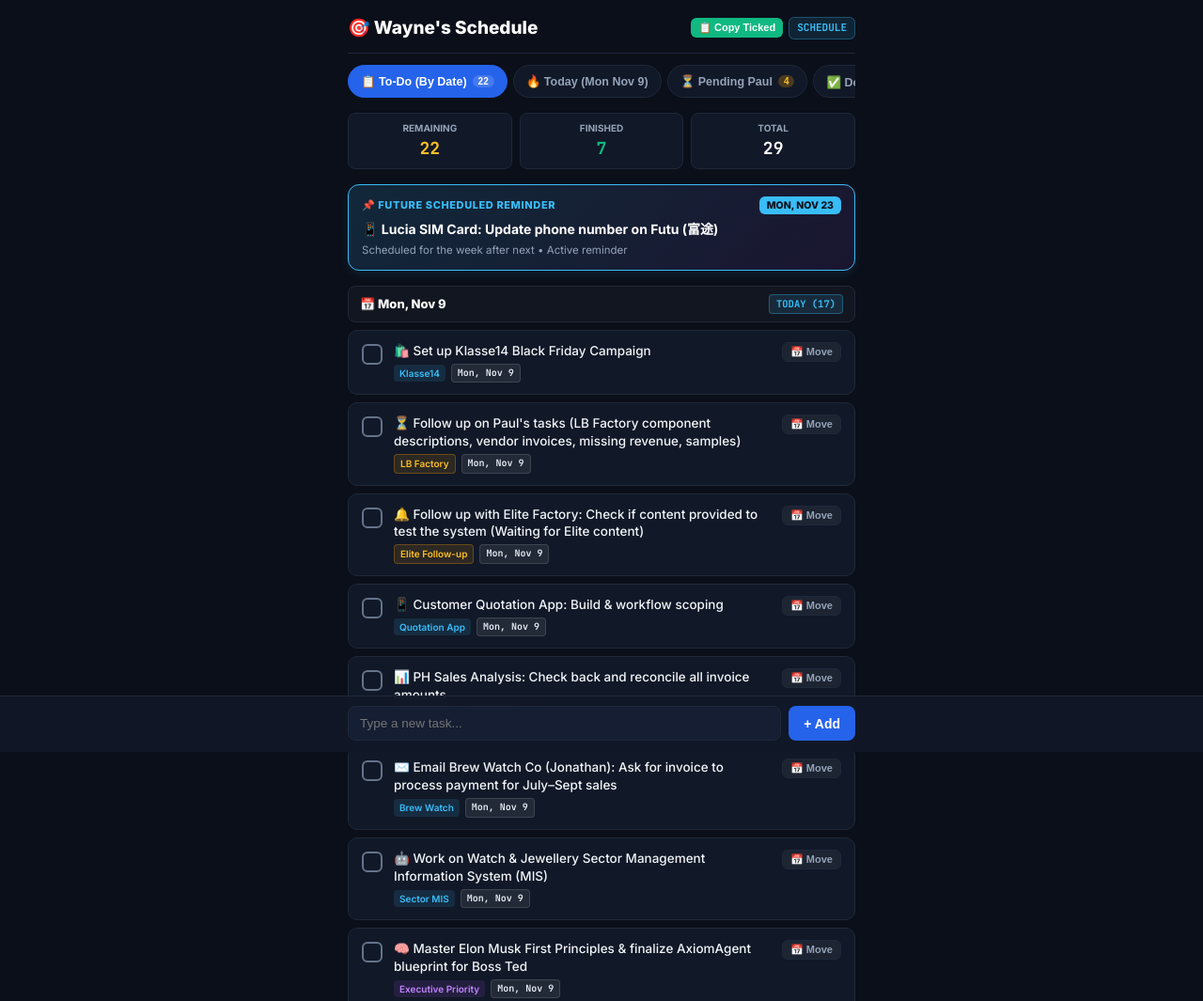
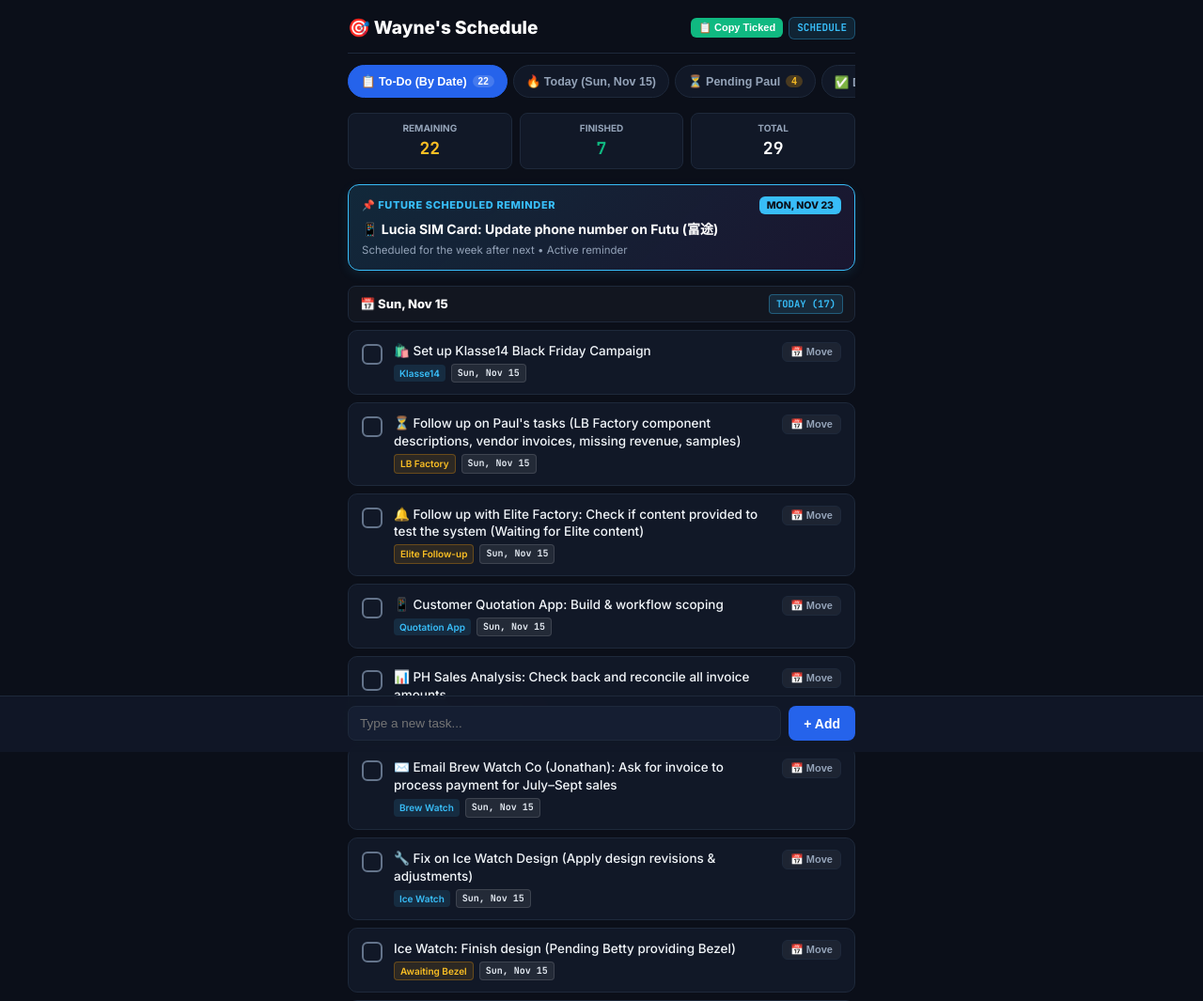
Before and after one commit to TopKlasseProgram/wayne-weekly-todo, a plain HTML site: page index.html in a window 1280 px wide. Shown: the top 1065 px of the page at 94% size. Drawn offline with Linux system fonts and the light colour scheme.

Commit message:
fix: calibrate calendar to Today Sun Nov 15 and upcoming week

```diff
--- a/index.html
+++ b/index.html
@@ -512,7 +512,7 @@
         <span class="badge-count" id="badgeActive">0</span>
       </button>
       <button class="t-btn" id="tabToday" onclick="switchView('today')">
-        <span>🔥 Today (Mon Nov 9)</span>
+        <span id="tabTodayLabel">🔥 Today</span>
       </button>
       <button class="t-btn" id="tabPaul" onclick="switchView('paul')">
         <span>⏳ Pending Paul</span>
@@ -667,46 +667,42 @@
   <script>
     // Master Task List Strictly Structured with Exact Dates
     const masterSchedule = [
-      // MONDAY, NOV 9 (TODAY - INCLUDES ALL ACTIVE / CARRIED OVER TASKS)
-      { id: 'mo_k14_bf', dateKey: 'Mon, Nov 9', datePill: 'p-today', dayStatus: 'TODAY', text: '🛍️ Set up Klasse14 Black Friday Campaign', tag: 'Klasse14', type: 'w', done: false },
-      { id: 'mo_paul_follow', dateKey: 'Mon, Nov 9', datePill: 'p-today', dayStatus: 'TODAY', text: '⏳ Follow up on Paul\'s tasks (LB Factory component descriptions, vendor invoices, missing revenue, samples)', tag: 'LB Factory', type: 'hold', done: false },
-      { id: 'mo_elite_remind', dateKey: 'Mon, Nov 9', datePill: 'p-today', dayStatus: 'TODAY', text: '🔔 Follow up with Elite Factory: Check if content provided to test the system (Waiting for Elite content)', tag: 'Elite Follow-up', type: 'hold', done: false },
-      { id: 'mo_quote_app', dateKey: 'Mon, Nov 9', datePill: 'p-today', dayStatus: 'TODAY', text: '📱 Customer Quotation App: Build & workflow scoping', tag: 'Quotation App', type: 'w', done: false },
-      { id: 'mo_ph_sales', dateKey: 'Mon, Nov 9', datePill: 'p-today', dayStatus: 'TODAY', text: '📊 PH Sales Analysis: Check back and reconcile all invoice amounts', tag: 'PH Factory', type: 'w', done: false },
-      { id: 'mo_brew_email', dateKey: 'Mon, Nov 9', datePill: 'p-today', dayStatus: 'TODAY', text: '✉️ Email Brew Watch Co (Jonathan): Ask for invoice to process payment for July–Sept sales', tag: 'Brew Watch', type: 'w', done: false },
+      // TODAY (SUN, NOV 15 / UPCOMING WEEK MON, NOV 16) - ALL ACTIVE PENDING TASKS
+      { id: 'mo_k14_bf', dateKey: 'Sun, Nov 15', datePill: 'p-today', dayStatus: 'TODAY', text: '🛍️ Set up Klasse14 Black Friday Campaign', tag: 'Klasse14', type: 'w', done: false },
+      { id: 'mo_paul_follow', dateKey: 'Sun, Nov 15', datePill: 'p-today', dayStatus: 'TODAY', text: '⏳ Follow up on Paul\'s tasks (LB Factory component descriptions, vendor invoices, missing revenue, samples)', tag: 'LB Factory', type: 'hold', done: false },
+      { id: 'mo_elite_remind', dateKey: 'Sun, Nov 15', datePill: 'p-today', dayStatus: 'TODAY', text: '🔔 Follow up with Elite Factory: Check if content provided to test the system (Waiting for Elite content)', tag: 'Elite Follow-up', type: 'hold', done: false },
+      { id: 'mo_quote_app', dateKey: 'Sun, Nov 15', datePill: 'p-today', dayStatus: 'TODAY', text: '📱 Customer Quotation App: Build & workflow scoping', tag: 'Quotation App', type: 'w', done: false },
+      { id: 'mo_ph_sales', dateKey: 'Sun, Nov 15', datePill: 'p-today', dayStatus: 'TODAY', text: '📊 PH Sales Analysis: Check back and reconcile all invoice amounts', tag: 'PH Factory', type: 'w', done: false },
+      { id: 'mo_brew_email', dateKey: 'Sun, Nov 15', datePill: 'p-today', dayStatus: 'TODAY', text: '✉️ Email Brew Watch Co (Jonathan): Ask for invoice to process payment for July–Sept sales', tag: 'Brew Watch', type: 'w', done: false },
+      { id: 'mo_ice_watch_fix', dateKey: 'Sun, Nov 15', datePill: 'p-today', dayStatus: 'TODAY', text: '🔧 Fix on Ice Watch Design (Apply design revisions & adjustments)', tag: 'Ice Watch', type: 'w', done: false },
+      { id: 'w_ice_watch', dateKey: 'Sun, Nov 15', datePill: 'p-today', dayStatus: 'TODAY', text: 'Ice Watch: Finish design (Pending Betty providing Bezel)', tag: 'Awaiting Bezel', type: 'hold', done: false },
+      { id: 'sa_mis', dateKey: 'Sun, Nov 15', datePill: 'p-today', dayStatus: 'TODAY', text: '🤖 Work on Watch & Jewellery Sector Management Information System (MIS)', tag: 'Sector MIS', type: 'w', done: false },
+      { id: 'sa_fp_ted', dateKey: 'Sun, Nov 15', datePill: 'p-today', dayStatus: 'TODAY', text: '🧠 Master Elon Musk First Principles & finalize AxiomAgent blueprint for Boss Ted', tag: 'Executive Priority', type: 'rd', done: false },
+      { id: 'fr_late_ship', dateKey: 'Sun, Nov 15', datePill: 'p-today', dayStatus: 'TODAY', text: '📦 Late Shipment Audit System: Kick off root-cause analysis (factory vs client hold)', tag: 'Late Ship Audit', type: 'w', done: false },
+      { id: 'w_movt', dateKey: 'Sun, Nov 15', datePill: 'p-today', dayStatus: 'TODAY', text: '🔒 Japanese Movement Price Comparison: Compare attached prices vs our price list (Confidential)', tag: 'Confidential', type: 'rd', done: false },
+      { id: 'w_ph_ob', dateKey: 'Sun, Nov 15', datePill: 'p-today', dayStatus: 'TODAY', text: '🛠️ Fix OB Reports for PH Factory', tag: 'PH Factory', type: 'w', done: false },
+      { id: 'w_lb_deliv', dateKey: 'Sun, Nov 15', datePill: 'p-today', dayStatus: 'TODAY', text: '⚙️ LB Production Component Delivery Fix', tag: 'LB Factory', type: 'w', done: false },
+      { id: 'w_betty_disney', dateKey: 'Sun, Nov 15', datePill: 'p-today', dayStatus: 'TODAY', text: '🎨 Betty Disney Design (Concept Development)', tag: 'Design', type: 'w', done: false },
+      { id: 'w_anita', dateKey: 'Sun, Nov 15', datePill: 'p-today', dayStatus: 'TODAY', text: 'Help Anita: Ask replenishment & new products from OB report', tag: 'Work', type: 'w', done: false },
+      { id: 'su_design_2034', dateKey: 'Sun, Nov 15', datePill: 'p-today', dayStatus: 'TODAY', text: '🎨 Design Ice Watch & Klasse14 (K14) using 2034 movement', tag: 'Design / K14', type: 'w', done: false },
 
-      // CARRIED OVER FROM NOV 7 & 8 (NEVER LOST)
-      { id: 'sa_mis', dateKey: 'Mon, Nov 9', datePill: 'p-today', dayStatus: 'TODAY', text: '🤖 Work on Watch & Jewellery Sector Management Information System (MIS)', tag: 'Sector MIS', type: 'w', done: false },
-      { id: 'sa_fp_ted', dateKey: 'Mon, Nov 9', datePill: 'p-today', dayStatus: 'TODAY', text: '🧠 Master Elon Musk First Principles & finalize AxiomAgent blueprint for Boss Ted', tag: 'Executive Priority', type: 'rd', done: false },
-      { id: 'fr_late_ship', dateKey: 'Mon, Nov 9', datePill: 'p-today', dayStatus: 'TODAY', text: '📦 Late Shipment Audit System: Kick off root-cause analysis (factory vs client hold)', tag: 'Late Ship Audit', type: 'w', done: false },
-      { id: 'w_movt', dateKey: 'Mon, Nov 9', datePill: 'p-today', dayStatus: 'TODAY', text: '🔒 Japanese Movement Price Comparison: Compare attached prices vs our price list (Confidential)', tag: 'Confidential', type: 'rd', done: false },
-      { id: 'w_ph_ob', dateKey: 'Mon, Nov 9', datePill: 'p-today', dayStatus: 'TODAY', text: '🛠️ Fix OB Reports for PH Factory', tag: 'PH Factory', type: 'w', done: false },
-      { id: 'w_lb_deliv', dateKey: 'Mon, Nov 9', datePill: 'p-today', dayStatus: 'TODAY', text: '⚙️ LB Production Component Delivery Fix', tag: 'LB Factory', type: 'w', done: false },
-      { id: 'w_betty_disney', dateKey: 'Mon, Nov 9', datePill: 'p-today', dayStatus: 'TODAY', text: '🎨 Betty Disney Design (Concept Development)', tag: 'Design', type: 'w', done: false },
-      { id: 'mo_ice_watch_fix', dateKey: 'Mon, Nov 9', datePill: 'p-today', dayStatus: 'TODAY', text: '🔧 Fix on Ice Watch Design (Apply design revisions & adjustments)', tag: 'Ice Watch', type: 'w', done: false },
-      { id: 'w_ice_watch', dateKey: 'Mon, Nov 9', datePill: 'p-today', dayStatus: 'TODAY', text: 'Ice Watch: Finish design (Pending Betty providing Bezel)', tag: 'Awaiting Bezel', type: 'hold', done: false },
-      { id: 'w_anita', dateKey: 'Mon, Nov 9', datePill: 'p-today', dayStatus: 'TODAY', text: 'Help Anita: Ask replenishment & new products from OB report', tag: 'Work', type: 'w', done: false },
-      { id: 'su_design_2034', dateKey: 'Mon, Nov 9', datePill: 'p-today', dayStatus: 'TODAY', text: '🎨 Design Ice Watch & Klasse14 (K14) using 2034 movement', tag: 'Design / K14', type: 'w', done: false },
+      // THIS COMING WEEK (MON, NOV 16 - WED, NOV 18)
+      { id: 'tu_ted_meeting', dateKey: 'Mon, Nov 16', datePill: 'p-tomorrow', dayStatus: 'TOMORROW', text: '🤝 Meeting with Boss Ted: Review R&D-to-Production, First Principles, and propose Elite ERP', tag: 'Executive Meeting', type: 'rd', done: false },
+      { id: 'tu_qc_invoice_alert', dateKey: 'Mon, Nov 16', datePill: 'p-tomorrow', dayStatus: 'TOMORROW', text: '⚡ Setup "After QC to Invoice" automated alert pipeline for LB & PH factories', tag: 'LB / PH Alert', type: 'w', done: false },
+      { id: 'tu_ph_sales_cont', dateKey: 'Mon, Nov 16', datePill: 'p-tomorrow', dayStatus: 'TOMORROW', text: '📊 Continue PH Sales Analysis (Reconcile invoices & sales breakdown)', tag: 'PH Factory', type: 'w', done: false },
+      { id: 'we_ph_factory', dateKey: 'Wed, Nov 18', datePill: 'p-today', dayStatus: 'WEDNESDAY', text: '🏭 At PH Factory whole day (On-site production, engineering & operations review)', tag: 'Factory Visit', type: 'w', done: false },
 
-      // COMPLETED TASKS (SAVED IN DONE TAB)
+      // THE WEEK AFTER NEXT (WEEK OF NOV 23)
+      { id: 'w2_lucia_sim_futu', dateKey: 'Mon, Nov 23', datePill: 'p-tomorrow', dayStatus: 'WEEK AFTER NEXT', text: '📱 Lucia SIM Card: Update phone number on Futu (富途)', tag: 'Personal / Futu', type: 'p', done: false },
+
+      // COMPLETED ARCHIVE
       { id: 'fr_mgmt_timeline', dateKey: 'Sat, Nov 7', datePill: 'p-today', dayStatus: 'COMPLETED', text: '📊 Work on Action Timeline for Management & push to Operations Intelligence portal', tag: 'Operations Intel', type: 'w', done: true, completedAt: 'Completed' },
       { id: 'fr_ph_follow', dateKey: 'Sat, Nov 7', datePill: 'p-today', dayStatus: 'COMPLETED', text: 'Follow up on PH Factory action items & R&D conversion progress', tag: 'Work', type: 'w', done: true, completedAt: 'Completed' },
       { id: 'w_elite', dateKey: 'Sat, Nov 7', datePill: 'p-today', dayStatus: 'COMPLETED', text: '🚀 Finish up Elite Factory System at Lovable & send link out', tag: 'Lovable', type: 'w', done: true, completedAt: 'Completed' },
       { id: 'fr_elite_func', dateKey: 'Sat, Nov 7', datePill: 'p-today', dayStatus: 'COMPLETED', text: '⚙️ Elite Factory System: Update on Function & Feature Workflows', tag: 'Elite Factory', type: 'w', done: true, completedAt: 'Completed' },
       { id: 'w_rd', dateKey: 'Sat, Nov 7', datePill: 'p-today', dayStatus: 'COMPLETED', text: '🎯 Finish the R&D-to-Production conversion system', tag: 'R&D Sprint', type: 'rd', done: true, completedAt: 'Completed' },
       { id: 'w_timex_ph_price', dateKey: 'Sat, Nov 7', datePill: 'p-today', dayStatus: 'COMPLETED', text: '🏷️ Timex Sales Price for PH Factory', tag: 'Timex / PH', type: 'w', done: true, completedAt: 'Completed' },
-      { id: 'w_miyota_2034', dateKey: 'Sat, Nov 7', datePill: 'p-today', dayStatus: 'COMPLETED', text: '🔬 2034 Case Study for Miyota Movement', tag: 'Miyota', type: 'rd', done: true, completedAt: 'Completed' },
-
-      // TUESDAY, NOV 10 (TOMORROW)
-      { id: 'tu_ted_meeting', dateKey: 'Tue, Nov 10', datePill: 'p-tomorrow', dayStatus: 'TOMORROW', text: '🤝 Meeting with Boss Ted: Review R&D-to-Production, First Principles, and propose Elite ERP', tag: 'Executive Meeting', type: 'rd', done: false },
-      { id: 'tu_qc_invoice_alert', dateKey: 'Tue, Nov 10', datePill: 'p-tomorrow', dayStatus: 'TOMORROW', text: '⚡ Setup "After QC to Invoice" automated alert pipeline for LB & PH factories', tag: 'LB / PH Alert', type: 'w', done: false },
-      { id: 'tu_ph_sales_cont', dateKey: 'Tue, Nov 10', datePill: 'p-tomorrow', dayStatus: 'TOMORROW', text: '📊 Continue PH Sales Analysis (Reconcile invoices & sales breakdown)', tag: 'PH Factory', type: 'w', done: false },
-
-      // WEDNESDAY, NOV 11
-      { id: 'we_ph_factory', dateKey: 'Wed, Nov 11', datePill: 'p-today', dayStatus: 'WEDNESDAY', text: '🏭 At PH Factory whole day (On-site production, engineering & operations review)', tag: 'Factory Visit', type: 'w', done: false },
-
-      // THE WEEK AFTER NEXT (WEEK OF NOV 23)
-      { id: 'w2_lucia_sim_futu', dateKey: 'Mon, Nov 23', datePill: 'p-tomorrow', dayStatus: 'WEEK AFTER NEXT', text: '📱 Lucia SIM Card: Update phone number on Futu (富途)', tag: 'Personal / Futu', type: 'p', done: false }
+      { id: 'w_miyota_2034', dateKey: 'Sat, Nov 7', datePill: 'p-today', dayStatus: 'COMPLETED', text: '🔬 2034 Case Study for Miyota Movement', tag: 'Miyota', type: 'rd', done: true, completedAt: 'Completed' }
     ];
 
     let currentView = 'active';
@@ -1073,6 +1069,10 @@
         if (bPaul) bPaul.innerText = pPend;
       }
 
+      const todayStr = 'Sun, Nov 15';
+      const tabLabel = document.getElementById('tabTodayLabel');
+      if (tabLabel) tabLabel.innerText = `🔥 Today (${todayStr})`;
+
       if (currentView === 'active') {
         if (activeTasks.length === 0) {
           container.innerHTML = '<div class="empty-box">🎉 All tasks are completed! Everything is moved to the Done tab.</div>';
@@ -1099,15 +1099,15 @@
 
         renderGroupedByDate(activeTasks, container);
       } else if (currentView === 'today') {
-        const todayTasks = activeTasks.filter(t => t.dateKey === 'Mon, Nov 9');
+        const todayTasks = activeTasks.filter(t => t.dateKey === todayStr);
         if (todayTasks.length === 0) {
-          container.innerHTML = '<div class="empty-box">🎉 All of today\'s tasks are completed!</div>';
+          container.innerHTML = `<div class="empty-box">🎉 All of today's tasks (${todayStr}) are completed!</div>`;
         } else {
           renderGroupedByDate(todayTasks, container);
         }
 
         // Also display upcoming reminders (e.g. Nov 23 Futu update) below today's list
-        const upcomingTasks = activeTasks.filter(t => t.dateKey !== 'Mon, Nov 9');
+        const upcomingTasks = activeTasks.filter(t => t.dateKey !== todayStr);
         if (upcomingTasks.length > 0) {
           const upSec = document.createElement('div');
           upSec.style.cssText = 'margin-top:22px;padding:14px;background:rgba(56,189,248,0.05);border:1px dashed rgba(56,189,248,0.3);border-radius:10px;';
@@ -1135,8 +1135,8 @@
     }
 
     function renderGroupedByDate(taskList, container) {
-      // Priority ordering for known dates, followed by any other dates
-      const priorityOrder = ['Mon, Nov 9', 'Tue, Nov 10', 'Wed, Nov 11', 'Mon, Nov 23', 'Sun, Nov 8', 'Sat, Nov 7'];
+      // Priority ordering for current and upcoming dates
+      const priorityOrder = ['Sun, Nov 15', 'Mon, Nov 16', 'Wed, Nov 18', 'Mon, Nov 23', 'Mon, Nov 9', 'Sat, Nov 7'];
       const seenDates = new Set(taskList.map(t => t.dateKey || 'Mon, Nov 9'));
       const sortedDates = [];
 
```
